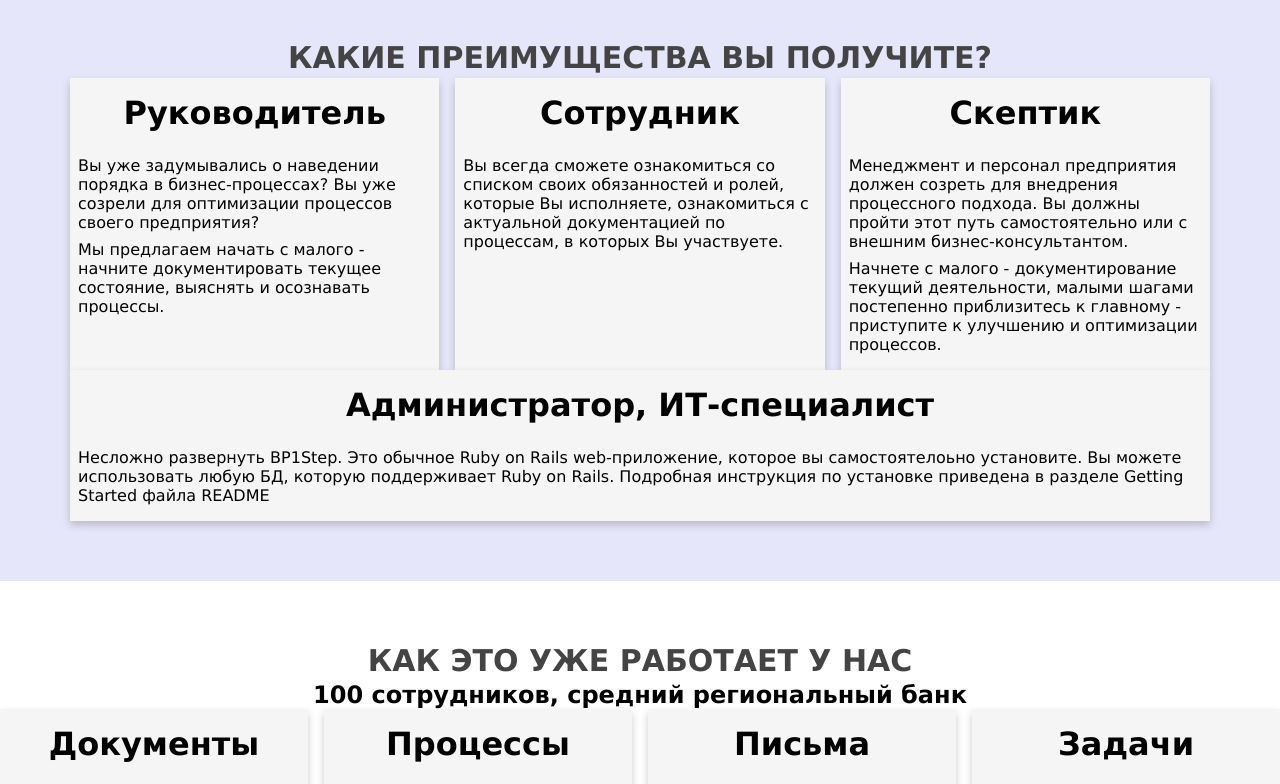
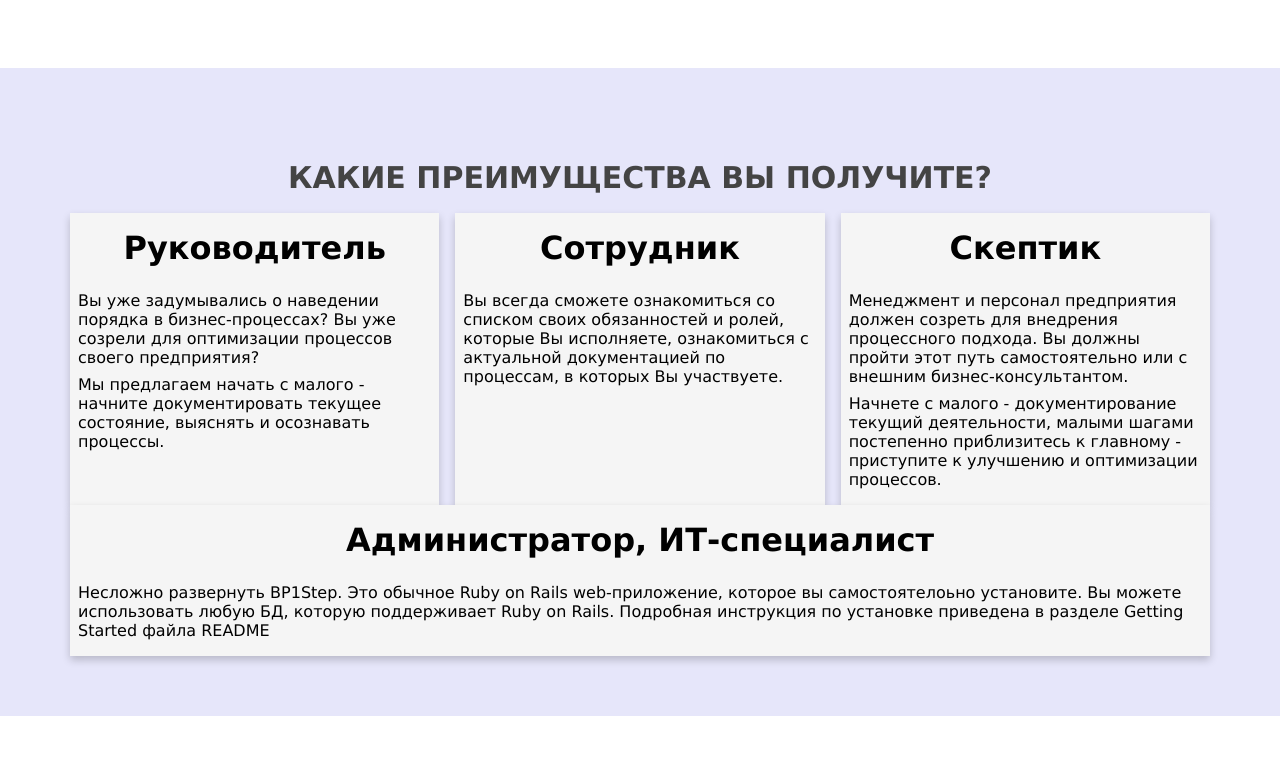
Before and after one commit to RobBikmansurov/bp1step-landing, a plain HTML site: page index.html in a window 1280 px wide. Shown: the part 780-1564 px from the top of the page. Drawn offline with nearby package versions, Linux system fonts and the light colour scheme.

Commit message:
increase top and bottom padding for headings

```diff
--- a/styles/style.css
+++ b/styles/style.css
@@ -21,12 +21,14 @@ h2 {
   color: #444444;
   text-align: center;
   text-transform: uppercase;
+  padding: 1em 0 0.5em;
 }
 
 h3 {
   font-size: 24px;
   font-weight: 20em;
   text-align: center;
+  padding: 0.5em  0 1em;
 }
 
 .wrapper {
```
